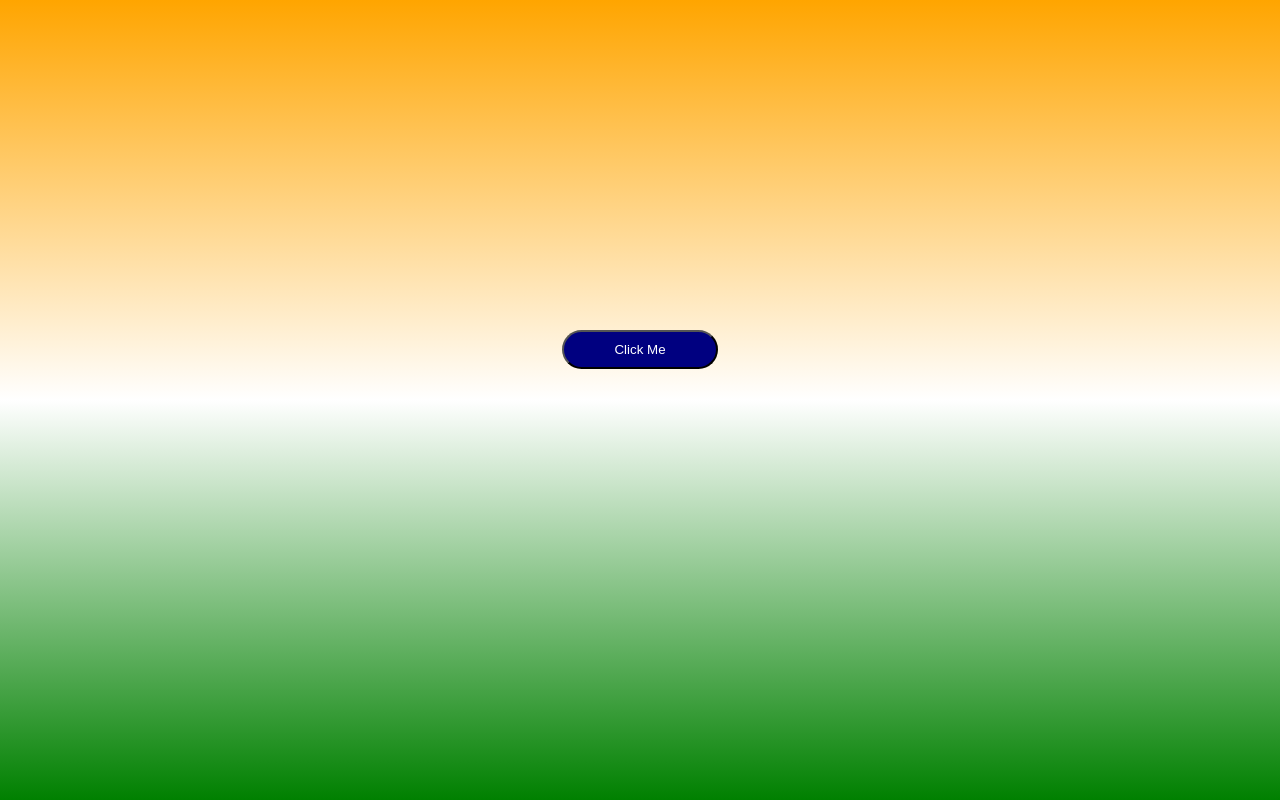
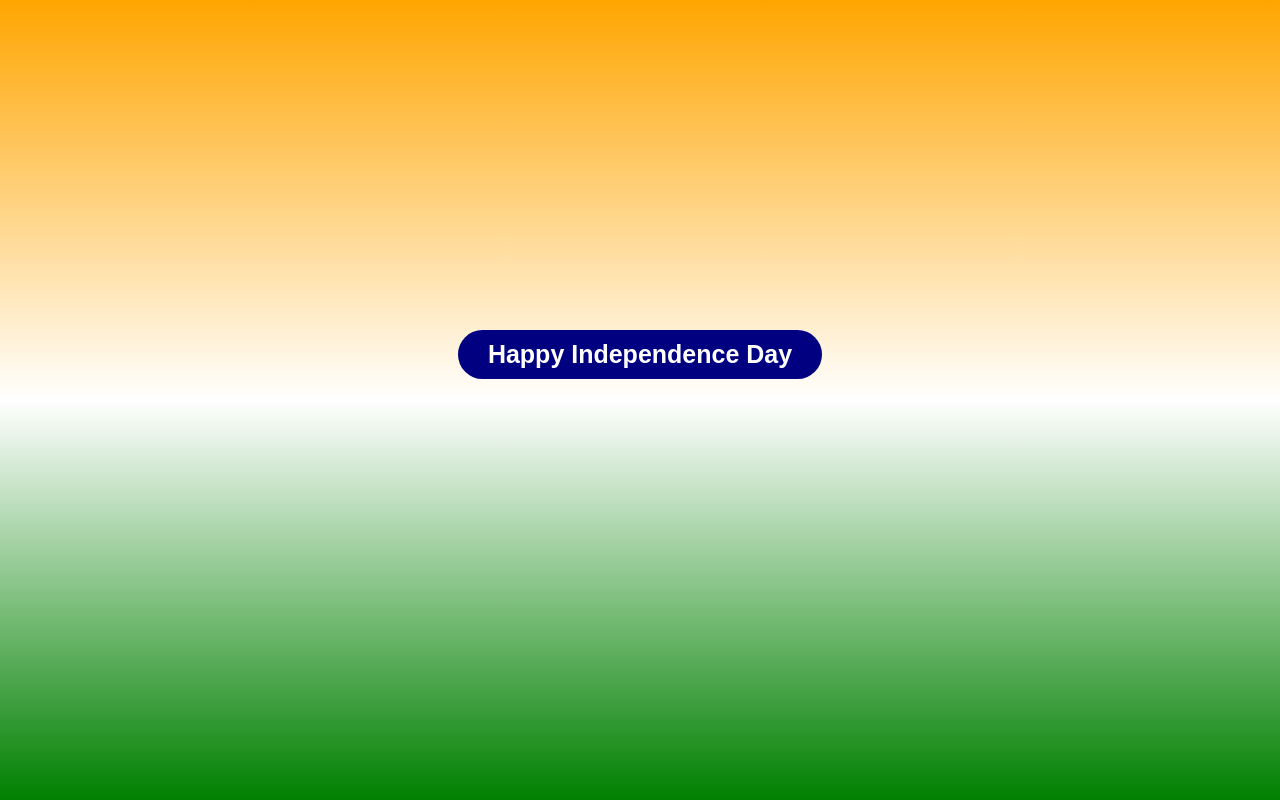
Before and after one commit to Mridulcodesrarely/independence-day, a plain HTML site: page index.html in a window 1280 px wide. Drawn offline with Linux system fonts and the light colour scheme.

Commit message:
some css changes

```diff
--- a/hover.css
+++ b/hover.css
@@ -1,37 +1,62 @@
 html {
     min-height: 100%;
+
 }
 
-body{
+body {
     box-sizing: border-box;
     margin: 0;
     padding: 0;
-    background-image: linear-gradient(180deg,orange ,white , green);
+    background-image: linear-gradient(180deg, orange, white, green);
+    overflow: hidden;
+
 }
 
-.butt{
+.butt {
     display: flex;
-    position: relative;
     margin: 280px auto;
     padding: 50px;
 
 }
 
-.btn{
+.btn {
     background-color: navy;
-    padding: 10px 50px;
-    border-radius: 25px;
+    position: relative;
+    width: max-content;
+    padding: 10px 30px;
+    border-radius: 100px;
+    border: none;
     color: white;
     margin: 0 auto;
+    font-size: 25px;
+    font-family: sans-serif;
+    font-weight: 600;
+    z-index: 0;
+    cursor: pointer;
 }
 
-.btn:hover{
-    background-color: white;
-    color:black;
-    transition: 0.2s ease;
+.btn:hover {
+    color: navy;
 }
 
-.btn:active{
+.btn:active {
     background-color: navy;
     color: white;
 }
+
+.btn::after {
+    content: '';
+    width: 0px;
+    position: absolute;
+    height: 100%;
+    border-radius: 100px;
+    bottom: 0;
+    left: 0;
+    background: linear-gradient(to right, rgb(221, 154, 30),white, rgb(16, 121, 16));
+    transition: 15ms ease-in-out;
+    z-index: -1;
+}
+
+.btn:hover::after{
+    width: 100%;
+}
--- a/index.html
+++ b/index.html
@@ -8,7 +8,7 @@
 </head>
 <body>
     <div class="butt">
-        <button class="btn"  >Click Me</button>
+        <button class="btn"  >Happy Independence Day</button>
     </div>
 </body>
 </html>
```
